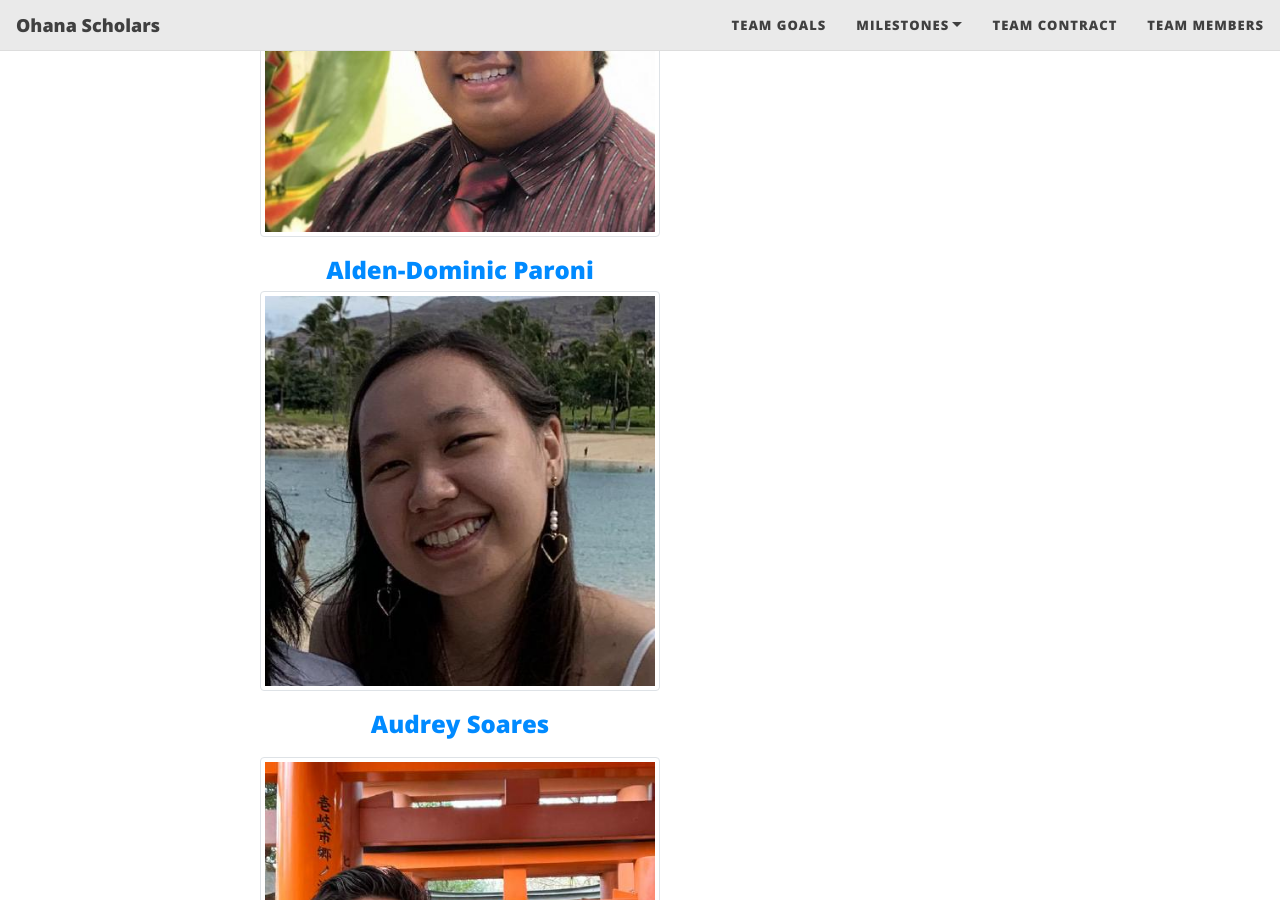
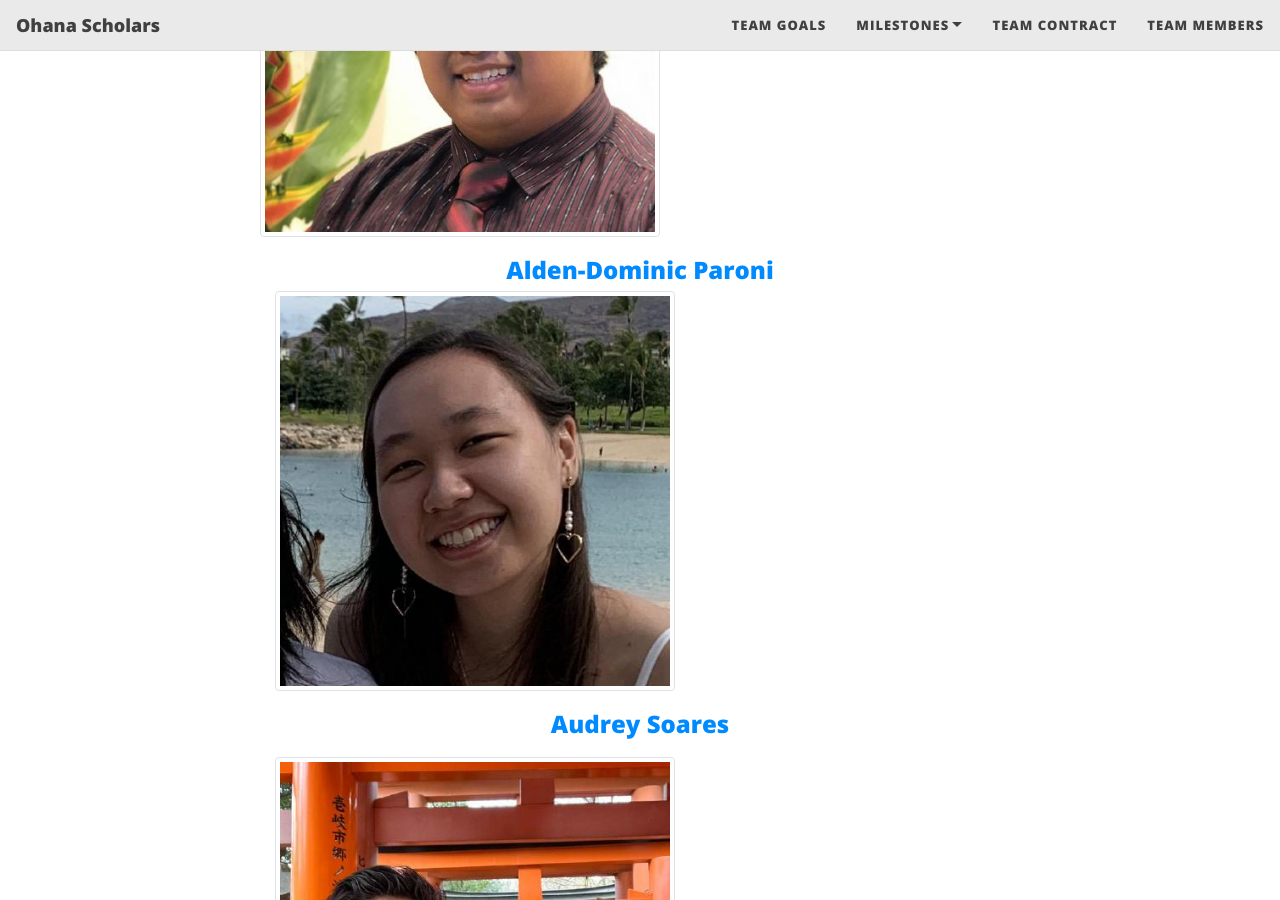
Before and after one commit to ohana-scholars/ohana-scholars.github.io, a Jekyll site: the page built from team.md, in a window 1280 px wide and 900 px high, scrolled down 467 px. Built offline with Jekyll 4.4.1, drawn with Linux system fonts in a browser that asks for light colours; nearby versions of some CDN libraries.

Commit message:
Still trying to center team pictures

```diff
--- a/team.md
+++ b/team.md
@@ -4,7 +4,7 @@
 subtitle: Meet the team!
 ---
 
-<div class="row" style="display: inline-flex">
+<div class="row" style="display: inline">
   <div class="column" style="display: inline">
     <img width="400px"
        style="alignment: center"
```
Also changed, not shown: contract.md (+1 -1 lines).
